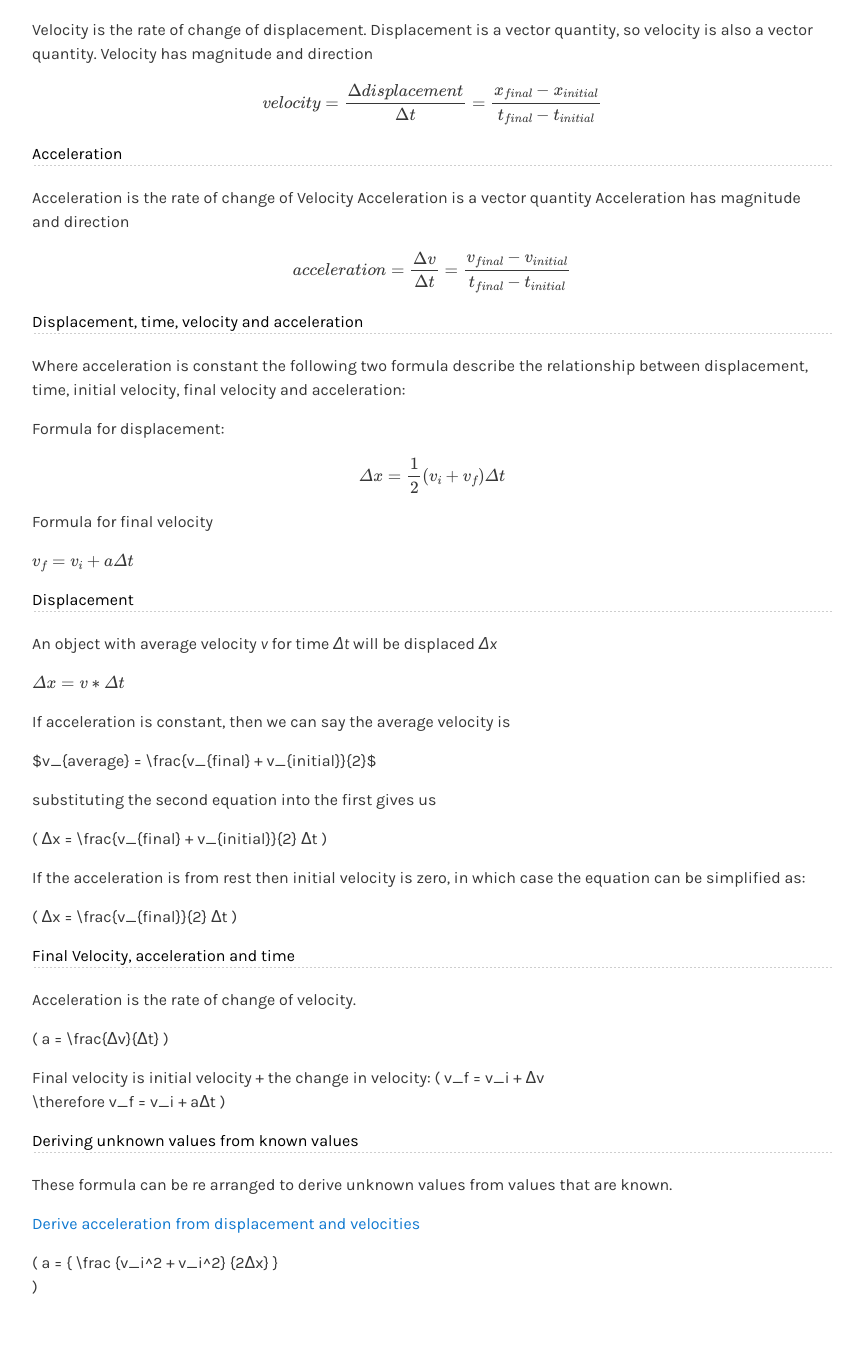
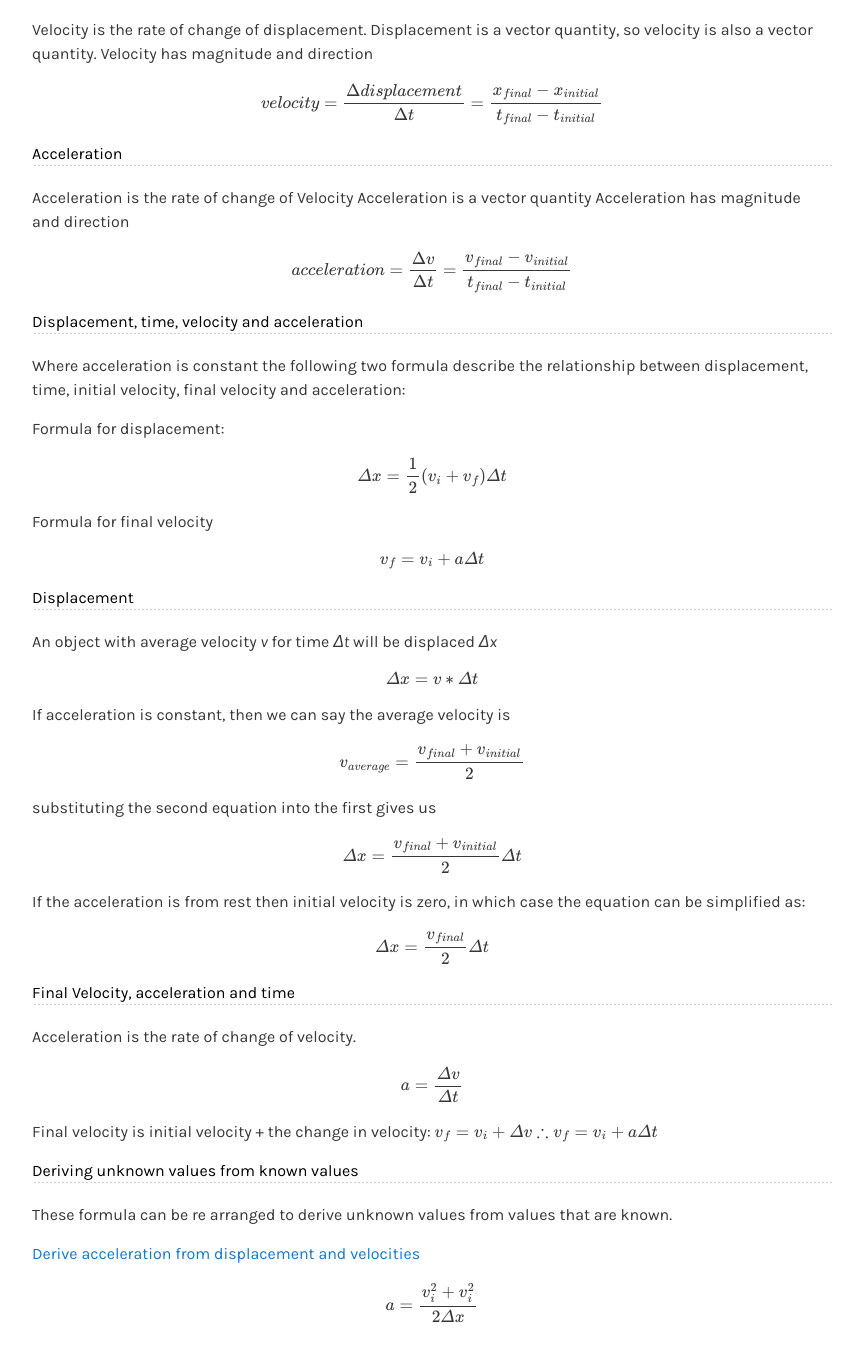
Before and after one commit to mathew-j-davis/2020-physics, a Jekyll site: the page built from NOTES.md, in a window 1280 px wide and 1400 px high, scrolled down 799 px. Shown: the top 1362 px of the window, without its empty margins (208-1071 px from the left). Built offline with Jekyll 4.4.1, drawn with Linux system fonts in a browser that asks for light colours; our own code applies the rules of GitHub Pages for plain Markdown files; formulas are drawn with MathJax 3.

```diff
--- a/NOTES.md
+++ b/NOTES.md
@@ -81,9 +81,9 @@ $$
 Formula for final velocity
 
 {% raw %}
-\\(
+$$
 v_f = v_i + aΔt
-\\)
+$$
 {% endraw %}
 
 
@@ -91,44 +91,44 @@ v_f = v_i + aΔt
 
 An object with average velocity *v* for time *Δt* will be displaced *Δx*
 
-\\(
+$$
 Δx = v * Δt
-\\)
+$$
 
 
 If acceleration is constant, then we can say the average velocity is
 
-$v_{average} = \frac{v_{final} + v_{initial}}{2}$
+$$v_{average} = \frac{v_{final} + v_{initial}}{2}$$
 
 
 substituting the second equation into the first gives us
 
-\(
+$$
 Δx = \frac{v_{final} + v_{initial}}{2}  Δt
-\)
+$$
 
 If the acceleration is from rest then initial velocity is zero, in which case the equation can be simplified as:
 
 {% raw %}
-\(
+$$
 Δx = \frac{v_{final}}{2}  Δt
-\)
+$$
 {% endraw %}
 
 ### Final Velocity, acceleration and time
 
 Acceleration is the rate of change of velocity.
 
-\(
+$$
 a = \frac{Δv}{Δt}
-\)
+$$
 
 Final velocity is initial velocity + the change in velocity:
-\(
+$$
 v_f = v_i + Δv
 \\
 \therefore  v_f = v_i + aΔt
-\)
+$$
 
 
 ### Deriving unknown values from known values
@@ -139,14 +139,14 @@ These formula can be re arranged to derive unknown values from values that are k
 
 [Derive acceleration from displacement and velocities](derive-acceleration-from-displacement-and-velocities.md)
 
-\(
+$$
 a = {
   \frac
   {v_i^2 +  v_i^2}
   {2Δx}
 }
 \\
-\)
+$$
 
 
 
@@ -156,68 +156,68 @@ Substituting in the acceleration formula we can remove the final velocity if it
 
 
 
-\(\sf
+$$\sf
 acceleration =  \frac{  v_{final} - v_{initial} } {\Delta t}
-\)
+$$
 
 
 
-\(\sf
+$$\sf
 \therefore acceleration * {\Delta t} =   v_{final} - v_{initial}
-\)
+$$
 
 
-\(\sf
+$$\sf
 \therefore  v_{final}  = a * {\Delta t} + v_{initial}
-\)
+$$
 
-\(\sf
+$$\sf
 Δx = \frac{1}{2} * (v_{initial} + v_{final})  * Δt
-\)
+$$
 
-\(\sf
+$$\sf
 = \frac{1}{2} * (v_{initial} + a * {\Delta t} + v_{initial} )  * Δt
-\)
+$$
 
-\(\sf
+$$\sf
 = ( \frac{1}{2} * 2  v_{initial} * Δt)  + (\frac{1}{2} a  * Δt * Δt)
-\)
+$$
 
-\(\sf
+$$\sf
 = v_{initial}Δt + \frac{1}{2}aΔt^2
-\)
+$$
 
 
 or we can remove the time if it is not known:
 
-\(\sf
+$$\sf
 a =  \frac{  v_{final} - v_{initial} } {\Delta t}
-\)
+$$
 
-\(\sf
+$$\sf
 \therefore  Δt =  \frac{  v_{final} - v_{initial} } a
-\)
+$$
 
 
-\(\sf
+$$\sf
 Δx = \frac{1}{2} * (v_{initial} + v_{final})  * Δt
-\)
+$$
 
-\(\sf
+$$\sf
 \therefore 2Δx = (v_{initial} + v_{final})  * Δt
-\)
+$$
 
-\(\sf
+$$\sf
 = (v_{initial} + v_{final})  * \frac{  v_{final} - v_{initial} } a
-\)
+$$
 
-\(\sf
+$$\sf
 \therefore 2Δxa = (v_{initial} + v_{final})  *  ( v_{final} - v_{initial} )
-\)
+$$
 
-\(\sf
+$$\sf
 \therefore 2Δxa = v_{initial}^2 - v_{initial}^2
-\)
+$$
 
  -->
 <script src="https://cdn.mathjax.org/mathjax/latest/MathJax.js?config=TeX-AMS-MML_HTMLorMML" type="text/javascript"></script>
```
